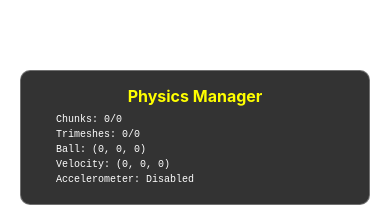
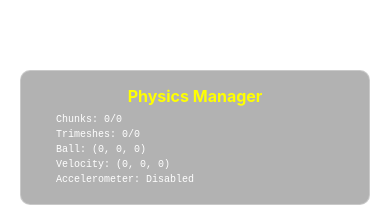
Before and after one commit to QbertMF/dizzied, a React Native app: screen / in a window 390 px wide. Shown: the part 619-841 px from the top of the page. Built offline with nearby package versions, Linux system fonts and the light colour scheme.

Commit message:
needs more refined levels

```diff
--- a/App.js
+++ b/App.js
@@ -571,7 +571,7 @@ const styles = StyleSheet.create({
     bottom: 20,
     left: 20,
     right: 20,
-    backgroundColor: 'rgba(0, 0, 0, 0.8)',
+    backgroundColor: 'rgba(0, 0, 0, 0.3)',
     padding: 15,
     borderRadius: 10,
     borderWidth: 1,
```
Also changed, not shown: 1 other file (tests, documents, lock files or other folders).
